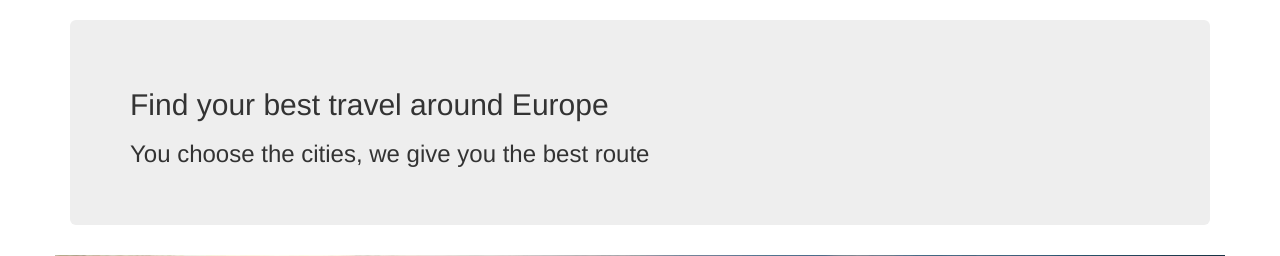
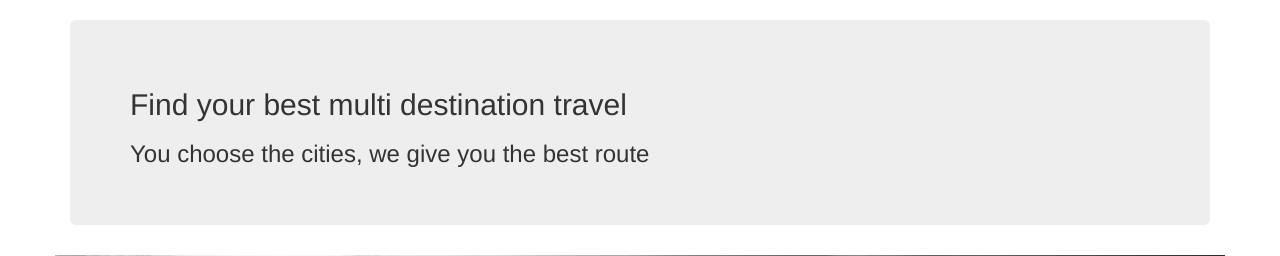
Before and after one commit to polrodoreda/Axotravel, a Django app: template travelapp/templates/travelapp/home.html in a window 1280 px wide. Shown: the part 52-308 px from the top of the page. Run offline with Django 3.2, Linux system fonts and the light colour scheme; the template is opened without the code that fills it, so the values that code supplies are empty; some libraries are stand-ins or nearby versions.

Commit message:
update home.html

```diff
--- a/travelapp/templates/travelapp/home.html
+++ b/travelapp/templates/travelapp/home.html
@@ -8,7 +8,7 @@
 
 {% block content %}
   <div class="jumbotron">
-    <h2>Find your best travel around Europe</h2>
+    <h2>Find your best multi destination travel</h2>
     <h3>You choose the cities, we give you the best route</h3>
   </div>
 
```
